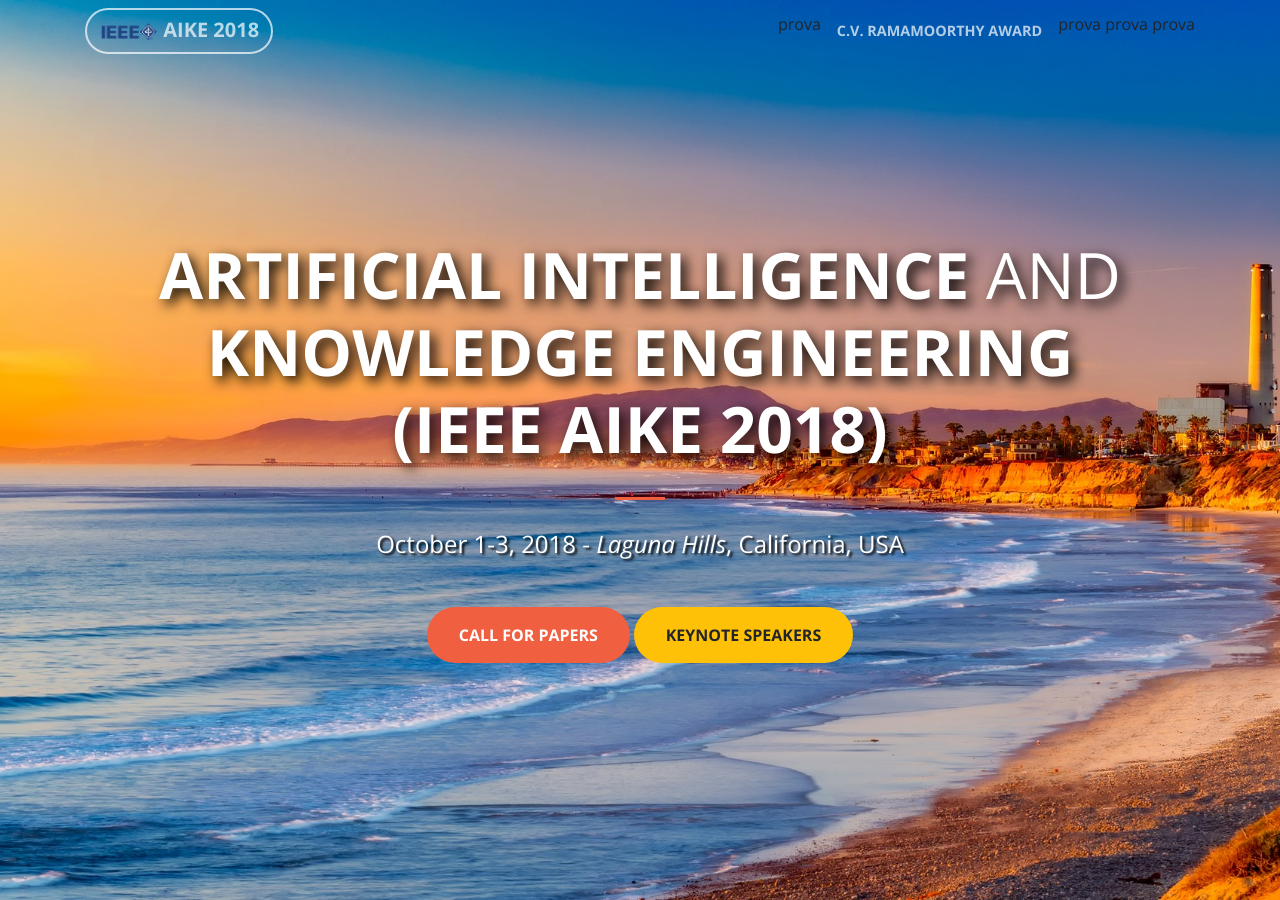
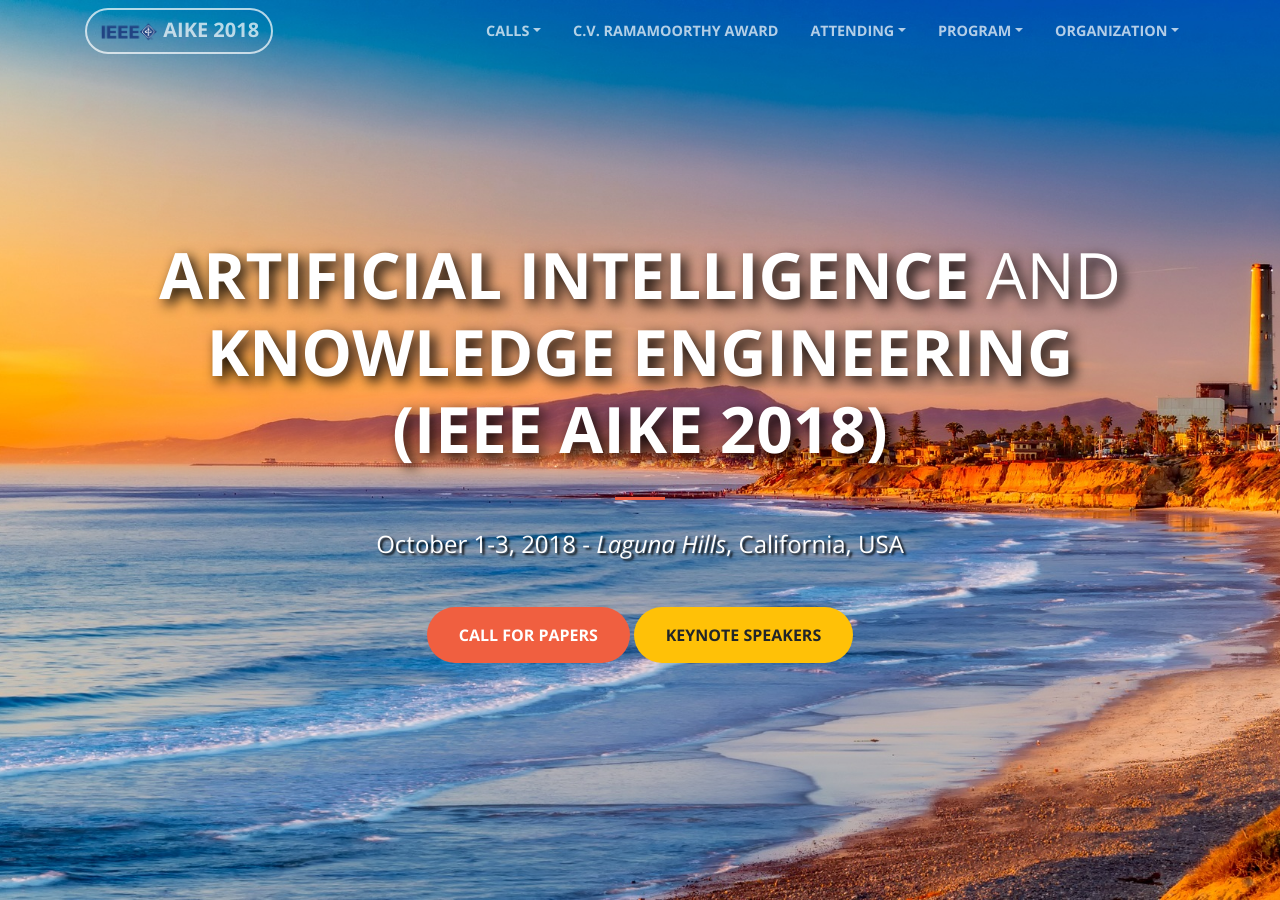
Before and after one commit to ieee-aike/2018, a Jekyll site: the page built from index.md, in a window 1280 px wide and 900 px high. Built offline with Jekyll 4.4.1, drawn with Linux system fonts in a browser that asks for light colours.

Commit message:
Update navmenu.html

```diff
--- a/_includes/navmenu.html
+++ b/_includes/navmenu.html
@@ -12,7 +12,21 @@
 
 {% for item in site.data.menu.toc %}
 {% if item.submenu[0] %}
-		  prova
+
+
+<li class="nav-item dropdown show">
+	<a class="nav-link dropdown-toggle" href="#" id="dropdown{{ forloop.index }}" data-toggle="dropdown{{ forloop.index }}" aria-haspopup="true" aria-expanded="true">{{ item.title }}</a>
+	<div class="dropdown-menu " aria-labelledby="dropdown{{ forloop.index }}">
+
+		{% for subitem in item.submenu %}
+			<a class="dropdown-item js-scroll-trigger" href="{{ subitem.url }}">{{ subitem.page }}</a>
+		{% endfor %}
+	</div>
+</li>
+
+
+
+
 {% else %}
 
 	<li class="nav-item">
```
